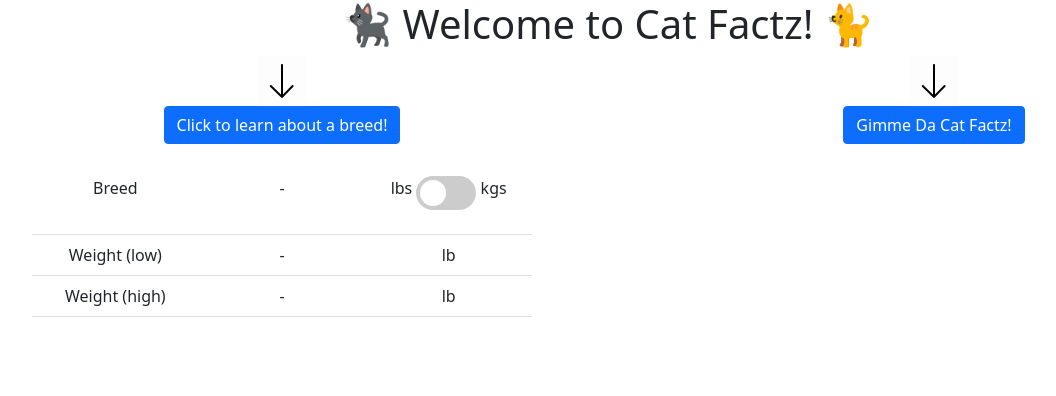
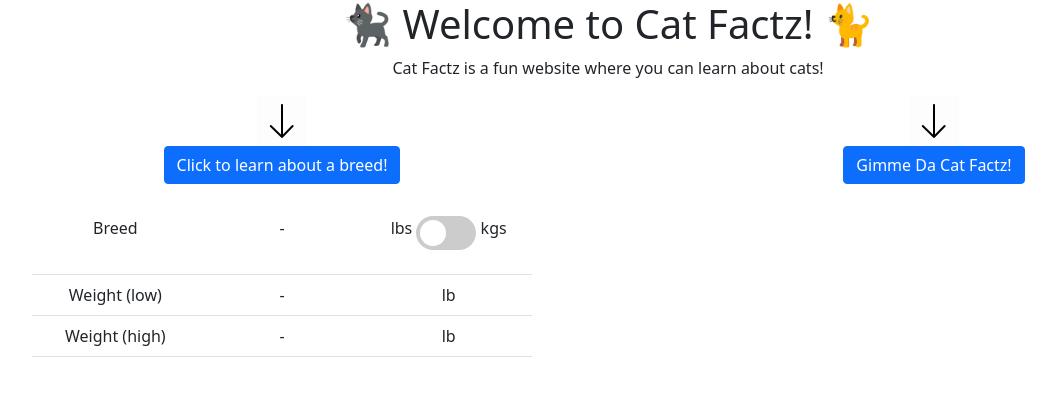
Before and after one commit to tansecoc/cat-factz, a Flask app: page / in a window 1280 px wide. Shown: the top 396 px of the page, without its empty margins (32-1088 px from the left). Run offline with Flask 2, Linux system fonts and the light colour scheme; some libraries are stand-ins or nearby versions.

Commit message:
updated templates

```diff
--- a/templates/home.html
+++ b/templates/home.html
@@ -77,6 +77,9 @@
     <body>
         <h1 style='text-align: center'>🐈‍⬛ Welcome to Cat Factz! 🐈</h1>
         <div class="row">
+            <p style='text-align: center'>
+                Cat Factz is a fun website where you can learn about cats!
+            </p>
             <div class="column">
                 <div style='text-align: center'>
                     <img src="/static/down_arrow.gif" alt="down_arrow.gif" height="50"/>
```
